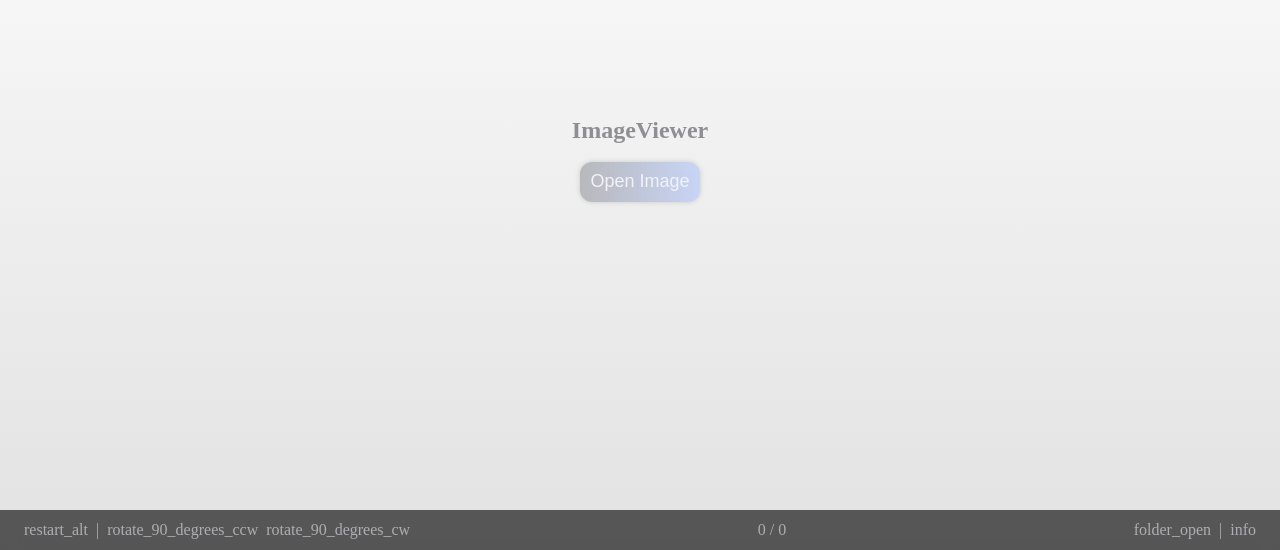
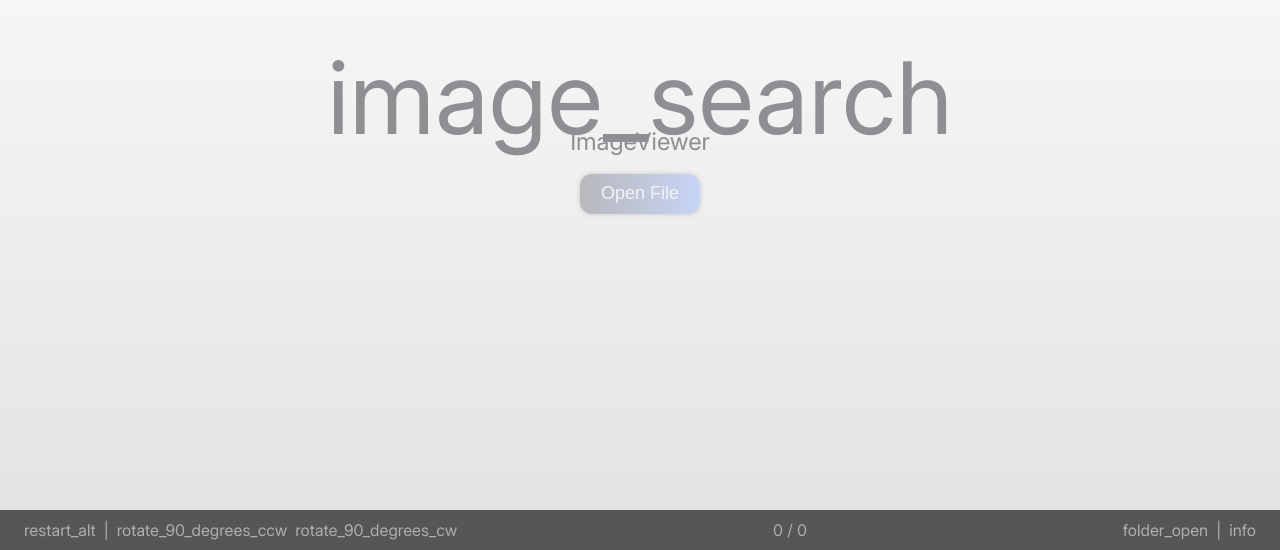
Before and after one commit to Souljpg2k/ImageViewer, a React (Vite) app: page / in a window 1280 px wide. Shown: the part 250-800 px from the top of the page. Built offline with nearby package versions, Linux system fonts and the light colour scheme.

Commit message:
feat: use Inter font

```diff
--- a/src/App.css
+++ b/src/App.css
@@ -2,8 +2,13 @@
   box-sizing: border-box;
 }
 
+@font-face {
+  font-family: "Inter";
+  src: url("./assets/fonts/Inter_24pt-Regular.ttf");
+}
+
 :root {
-  font-family: serif;
+  font-family: "Inter", sans-serif;
   line-height: 24px;
   font-synthesis: none;
   text-rendering: optimizeLegibility;
@@ -77,6 +82,10 @@ body {
   flex-direction: column;
   justify-content: center;
   align-items: center;
+}
+
+.viewer span {
+  font-size: 100px;
 }
 
 .open-btn {
--- a/src/App.tsx
+++ b/src/App.tsx
@@ -175,8 +175,9 @@ function App() {
       >
         {!images.length && (
           <section className="viewer">
+            <span className="material-symbols-outlined">image_search</span>
             <h2>ImageViewer</h2>
-            <button className="open-btn" onClick={openImage}>Open Image</button>
+            <button className="open-btn" onClick={openImage}>Open File</button>
           </section>
         )}
 
```
Also changed, not shown: src/assets/fonts/Inter_24pt-Regular.ttf (added).
